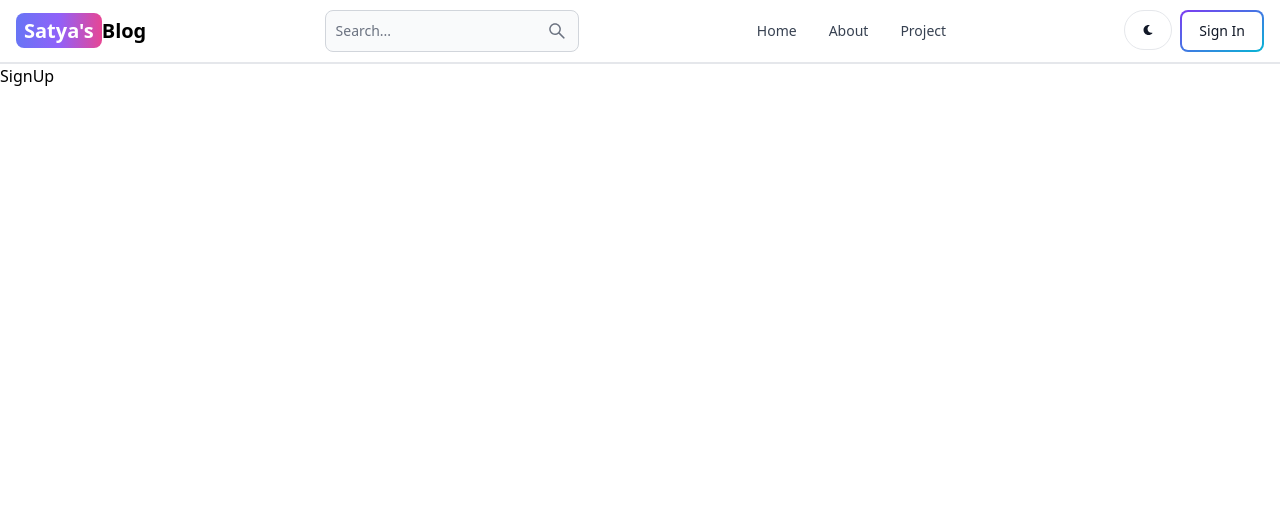
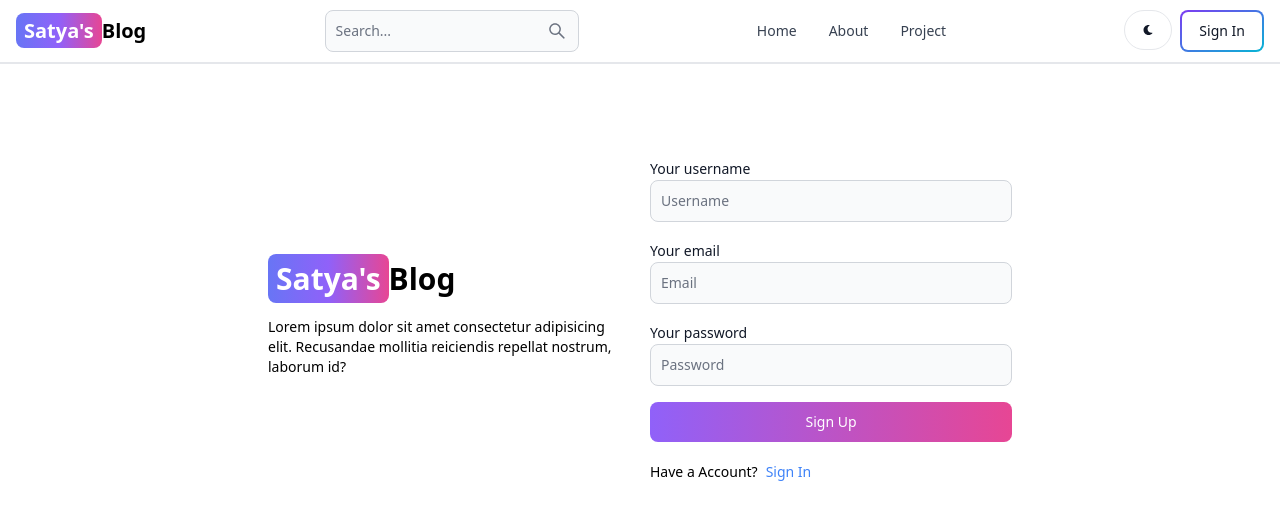
Before and after one commit to codingwalebhaiya/mern-blog, a React (Vite) app in the folder client/: page /sign-up in a window 1280 px wide. Shown: the top 520 px of the page. Built offline with nearby package versions, Linux system fonts and the light colour scheme.

Commit message:
create sign up page ui

```diff
--- a/client/src/pages/SignUp.jsx
+++ b/client/src/pages/SignUp.jsx
@@ -1,9 +1,56 @@
-import React from 'react'
+import { Link } from "react-router-dom";
+import { Button, Label, TextInput } from "flowbite-react";
 
 const SignUp = () => {
   return (
-    <div>SignUp</div>
-  )
-}
+    <div className="min-h-screen mt-20 ">
+      <div className="flex p-3 max-w-3xl mx-auto flex-col md:flex-row md:items-center gap-5">
+        {/* left */}
+        <div className="flex-1">
+          <Link to="/" className="font-bold dark:text-white text-3xl">
+            <span className="px-2 py-1 bg-gradient-to-r from-indigo-500 via-purple-500 to-pink-500 rounded-lg text-white">
+              Satya&apos;s
+            </span>
+            Blog
+          </Link>
 
-export default SignUp
+          <p className="text-sm mt-5">
+            Lorem ipsum dolor sit amet consectetur adipisicing elit. Recusandae
+            mollitia reiciendis repellat nostrum, laborum id?
+          </p>
+        </div>
+
+        {/* right */}
+        <div className="flex-1">
+          <form className="flex flex-col gap-4 ">
+            <div>
+              <Label value="Your username" />
+              <TextInput type="text" placeholder="Username" id="username" />
+            </div>
+
+            <div>
+              <Label value="Your email" />
+              <TextInput type="email" placeholder="Email" id="email" />
+            </div>
+
+            <div>
+              <Label value="Your password" />
+              <TextInput type="password" placeholder="Password" id="password" />
+            </div>
+
+            <Button gradientDuoTone="purpleToPink" type="submit">
+              Sign Up
+            </Button>
+          </form>
+
+          <div className="flex gap-2 text-sm mt-5">
+            <span>Have a Account?</span>
+            <Link to="/sign-in" className="text-blue-500">Sign In</Link>
+          </div>
+        </div>
+      </div>
+    </div>
+  );
+};
+
+export default SignUp;
```
